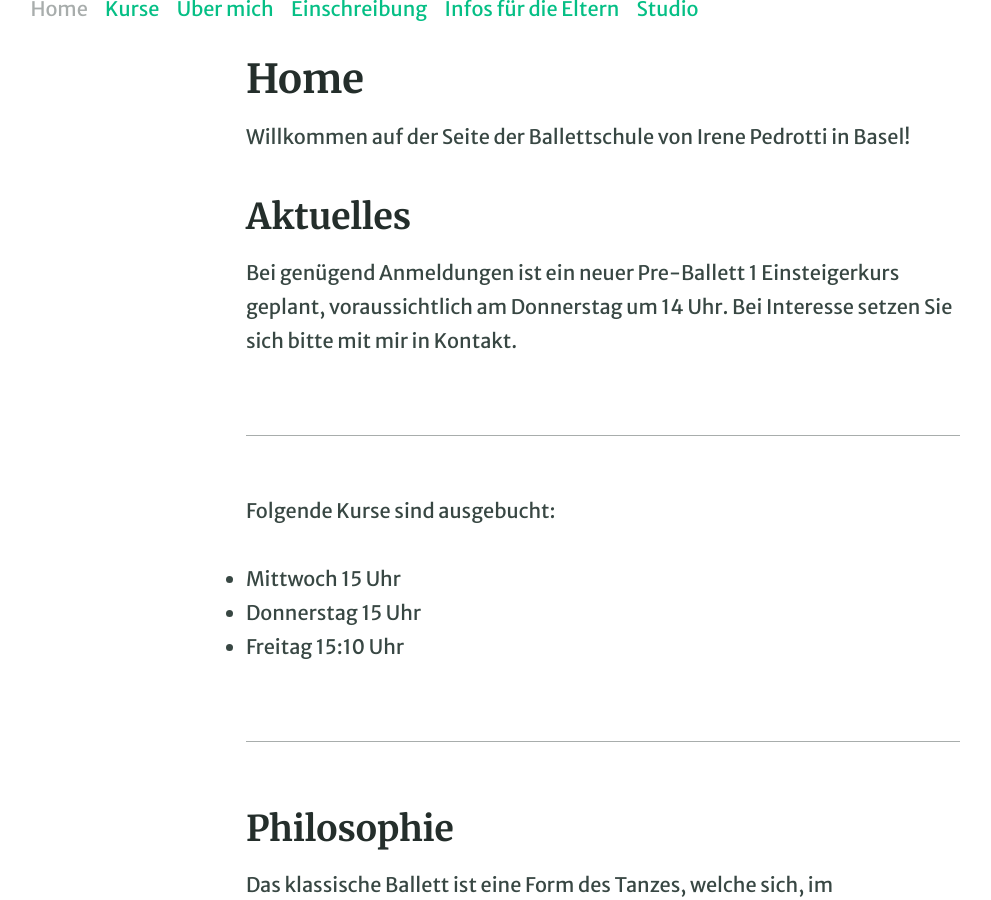
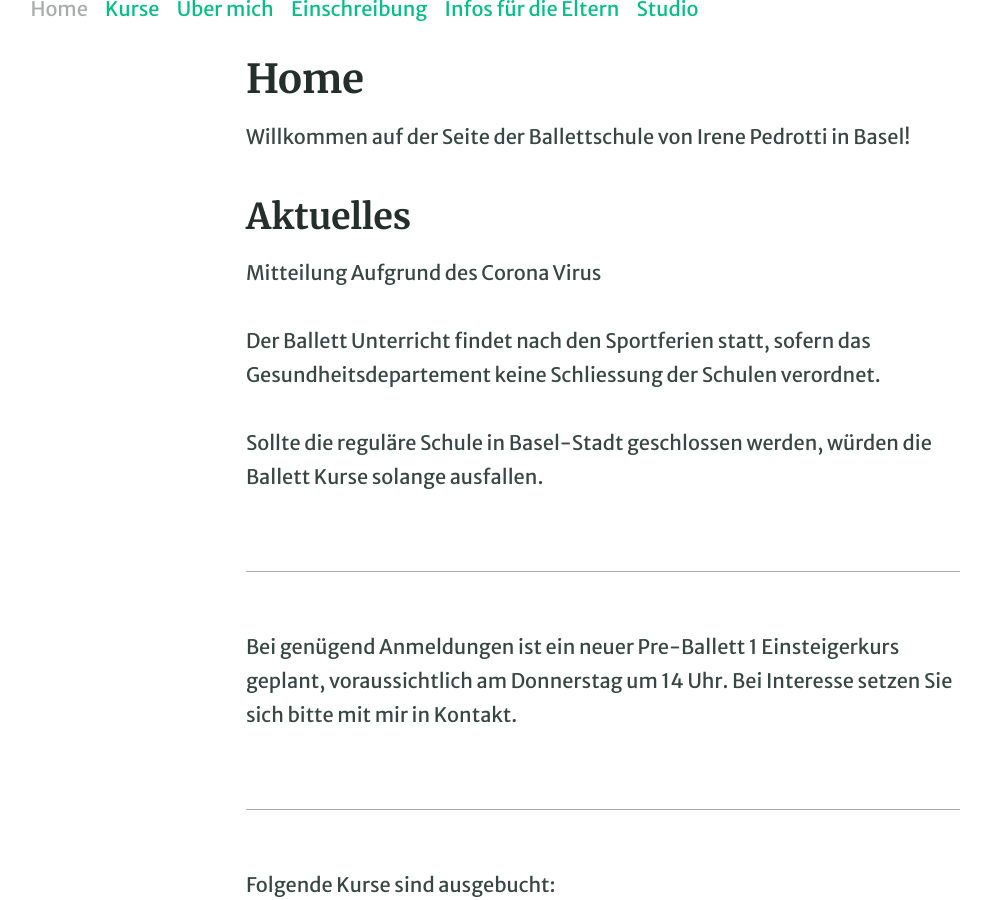
Before and after one commit to irenepedrotti/irenepedrotti.github.io, a Jekyll site: the page built from pages/index.md, in a window 1280 px wide and 900 px high, scrolled down 340 px. Shown: the whole window, without its empty margins (37-1028 px from the left). Built offline with Jekyll 4.4.1, drawn with Linux system fonts in a browser that asks for light colours.

Commit message:
Mitteilung Corona Virus

```diff
--- a/pages/index.md
+++ b/pages/index.md
@@ -7,6 +7,13 @@ permalink: /
 Willkommen auf der Seite der Ballettschule von Irene Pedrotti in Basel!
 
 ## Aktuelles
+Mitteilung Aufgrund des Corona Virus
+
+Der Ballett Unterricht findet nach den Sportferien statt, sofern das Gesundheitsdepartement keine Schliessung der Schulen verordnet.
+
+Sollte die reguläre Schule in Basel-Stadt geschlossen werden, würden die Ballett Kurse solange ausfallen.
+
+---
 
 Bei genügend Anmeldungen ist ein neuer Pre-Ballett 1 Einsteigerkurs geplant, voraussichtlich am Donnerstag um 14 Uhr. Bei Interesse setzen Sie sich bitte mit mir in Kontakt.
 
```
